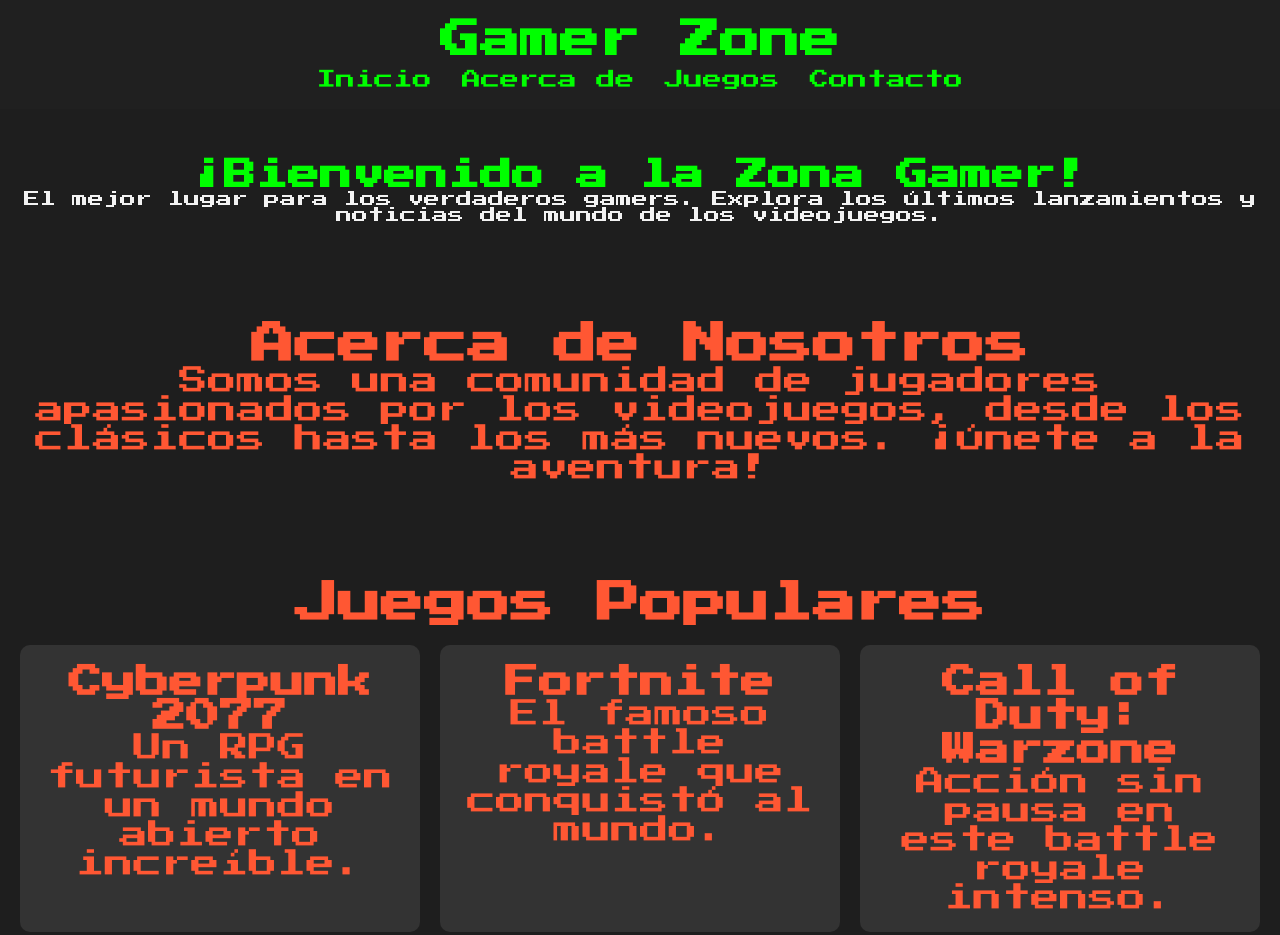
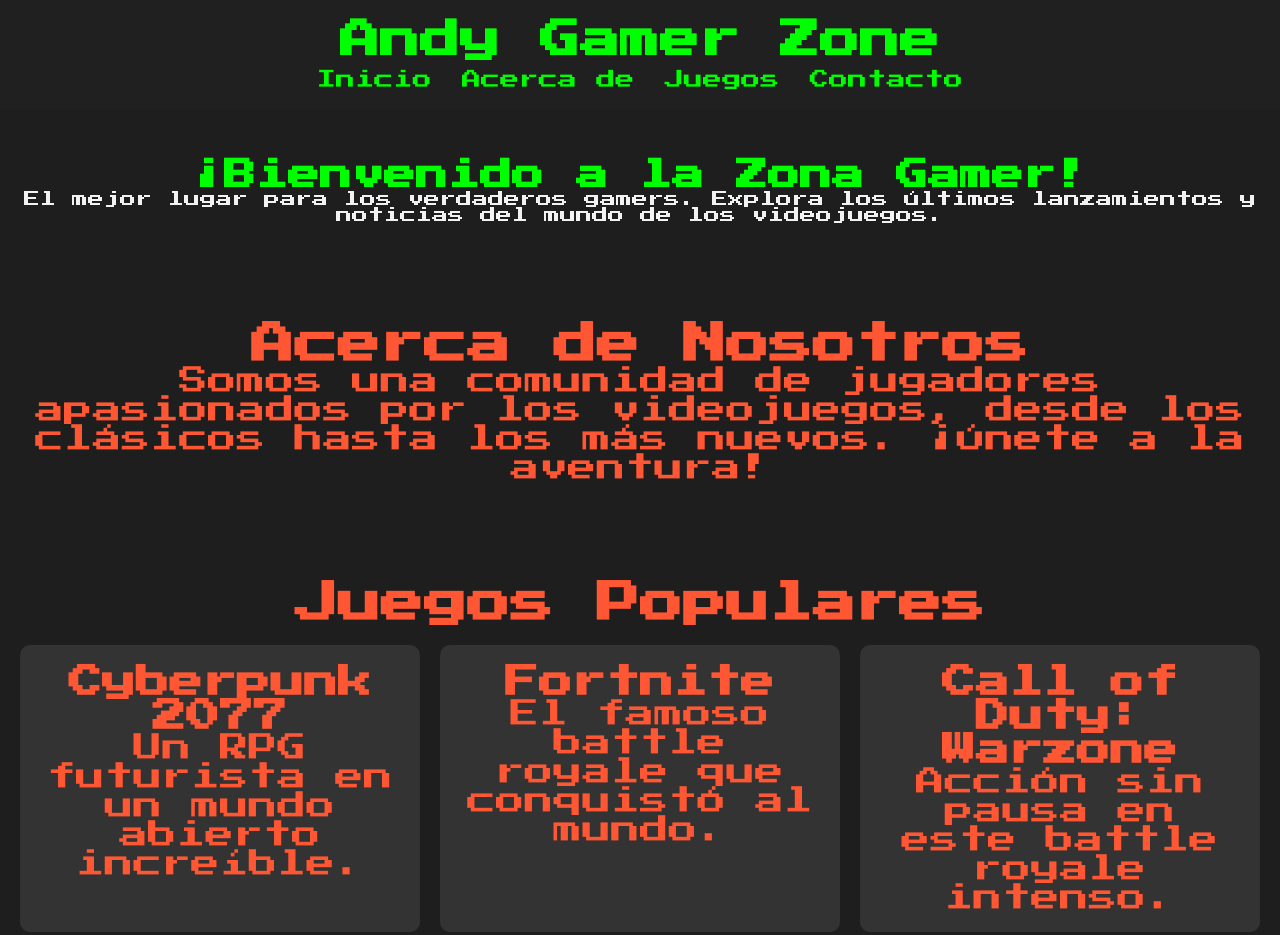
Before and after one commit to Nino029/Parcial1devs, a website: page index.html in a window 1280 px wide. Shown: the top 935 px of the page. Drawn offline with Linux system fonts and the light colour scheme.

Commit message:
Commit Prueba

```diff
--- a/index.html
+++ b/index.html
@@ -9,7 +9,7 @@
 </head>
 <body>
     <header>
-        <h1>Gamer Zone</h1>
+        <h1> Andy Gamer Zone</h1>
         <nav>
             <ul>
                 <li><a href="#home">Inicio</a></li>
```
